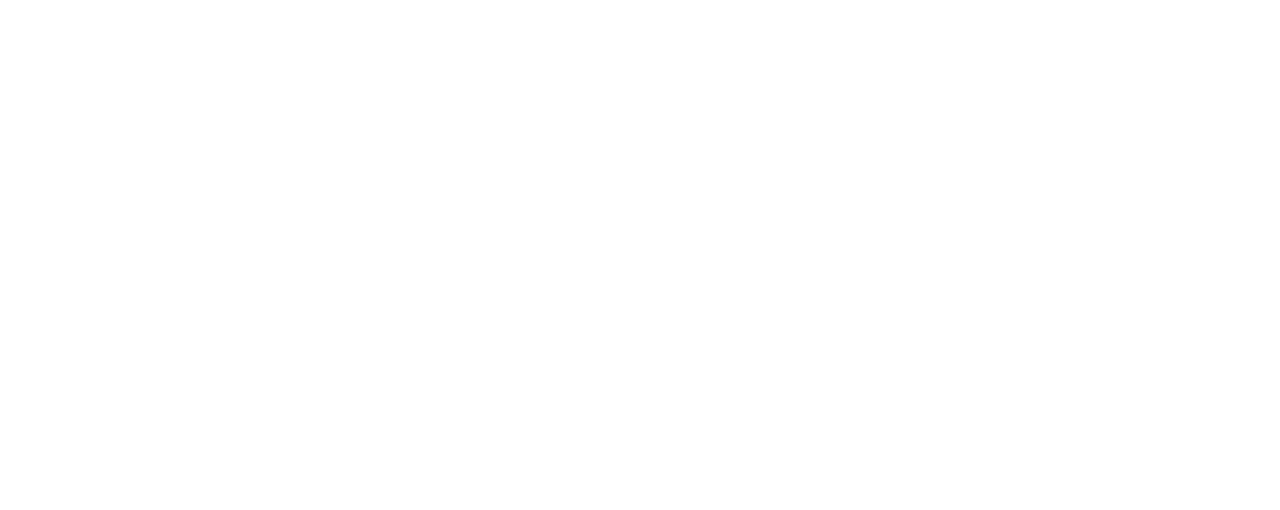
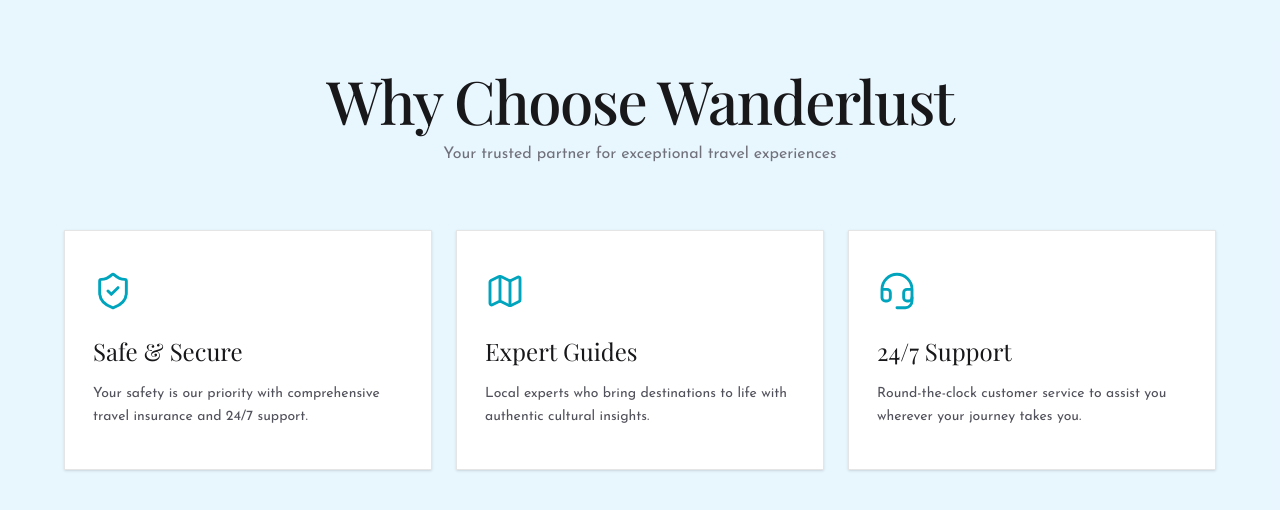
Before and after one commit to san-zanaa/Travel-Project, a Next.js app: page / in a window 1280 px wide. Shown: the part 722-1232 px from the top of the page. Before the commit the page ends 800 px from the top, so only its background shows below. Built offline with nearby package versions, Linux system fonts and the light colour scheme; a web font is replaced by a local one.

Commit message:
Features Srction

```diff
--- a/src/app/page.tsx
+++ b/src/app/page.tsx
@@ -1,9 +1,11 @@
 import { Banner } from "@/components/banner";
+import { Features } from "@/components/features";
 
 export default function Home() {
   return (
     <>
       <Banner />
+      <Features />
     </>
   );
 }
--- a/src/components/banner.tsx
+++ b/src/components/banner.tsx
@@ -24,7 +24,7 @@
 
       <div className="mx-auto max-w-3xl px-6 pb-16 pt-24 text-center text-white">
         <h1 className="font-serif text-6xl leading-tight font-medium tracking-tight md:text-7xl">
-          Discover Your Next&nbsp;Adventure
+          Discover Your Next Adventure
         </h1>
         <p className="mx-auto mt-6 max-w-xl text-base text-white/90 md:text-lg">
           Explore breathtaking destinations and create unforgettable memories
@@ -54,7 +54,7 @@
             type="button"
             key={field.label}
             className={cn(
-              "flex flex-1 flex-col items-start gap-0.5 px-6 py-4 text-left text-white transition-colors hover:bg-white/10",
+              "flex flex-1 flex-col items-start gap-0.5 px-6 py-4 text-left text-white transition-colors hover:bg-white/10 cursor-pointer",
               i > 0 && "border-t border-white/30 sm:border-t-0 sm:border-l",
             )}
           >
@@ -64,7 +64,7 @@
         ))}
         <button
           type="submit"
-          className="bg-[#00a5bd] px-12 py-4 text-lg font-semibold text-white transition-colors hover:bg-[#0091a6]"
+          className="bg-[#00a5bd] px-12 py-4 text-lg font-semibold text-white transition-colors hover:bg-[#0091a6] cursor-pointer"
         >
           Search
         </button>
--- /dev/null
+++ b/src/components/features.tsx
@@ -0,0 +1,56 @@
+import { ShieldCheckIcon, MapIcon, HeadsetIcon } from "lucide-react";
+
+const features = [
+  {
+    icon: ShieldCheckIcon,
+    title: "Safe & Secure",
+    description:
+      "Your safety is our priority with comprehensive travel insurance and 24/7 support.",
+  },
+  {
+    icon: MapIcon,
+    title: "Expert Guides",
+    description:
+      "Local experts who bring destinations to life with authentic cultural insights.",
+  },
+  {
+    icon: HeadsetIcon,
+    title: "24/7 Support",
+    description:
+      "Round-the-clock customer service to assist you wherever your journey takes you.",
+  },
+];
+
+export function Features() {
+  return (
+    <section id="destinations" className="bg-sky-100/70 px-6 py-24">
+      <div className="mx-auto max-w-6xl">
+        <div className="text-center">
+          <h2 className="font-serif text-5xl font-medium tracking-tight text-zinc-900 md:text-6xl">
+            Why Choose Wanderlust
+          </h2>
+          <p className="mt-3 text-base text-zinc-500">
+            Your trusted partner for exceptional travel experiences
+          </p>
+        </div>
+
+        <div className="mt-16 grid gap-6 md:grid-cols-3">
+          {features.map((feature) => (
+            <div
+              key={feature.title}
+              className="bg-white px-7 py-10 shadow-sm transition-shadow hover:shadow-lg border hover:border-[#66ebff]"
+            >
+              <feature.icon className="size-10 text-[#00a5bd]" strokeWidth={1.75} />
+              <h3 className="mt-6 font-serif text-2xl text-zinc-900">
+                {feature.title}
+              </h3>
+              <p className="mt-4 text-sm leading-relaxed text-zinc-600">
+                {feature.description}
+              </p>
+            </div>
+          ))}
+        </div>
+      </div>
+    </section>
+  );
+}
--- a/src/components/navbar.tsx
+++ b/src/components/navbar.tsx
@@ -12,7 +12,7 @@
   return (
     <header className="sticky top-0 z-50 bg-white shadow-sm">
       <nav className="mx-auto flex h-14 w-full items-center justify-between px-4">
-        {/* Left: nav links */}
+
         <ul className="hidden items-center gap-8 md:flex">
           {navLinks.map((link) => (
             <li key={link.label}>
@@ -30,7 +30,6 @@
           ))}
         </ul>
 
-        {/* Center: brand */}
         <Link
           href="/"
           className="absolute left-1/2 -translate-x-1/2 text-2xl font-bold tracking-tight text-[#0e7a8a] hover:opacity-80"
@@ -38,7 +37,7 @@
           Wanderlast
         </Link>
 
-        {/* Right: account */}
+
         <div className="ml-auto flex items-center gap-6">
           <Link
             href="#profile"
```
